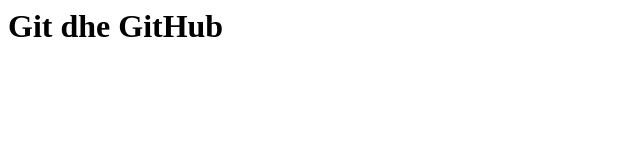
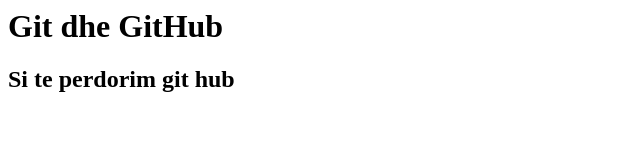
Before and after one commit to Nida-Santuri/myproject, a plain HTML site: page index.html in a window 1280 px wide. Shown: the whole page, without its empty margins (0-640 px from the left). Drawn offline with Linux system fonts and the light colour scheme.

Commit message:
ishalla ollor atek

```diff
--- a/index.html
+++ b/index.html
@@ -7,6 +7,7 @@
 
 	<body>
 		<h1>Git dhe GitHub</h1>
+		<h2> Si te perdorim git hub</h2>
 
 	</body>
 </html>
```
